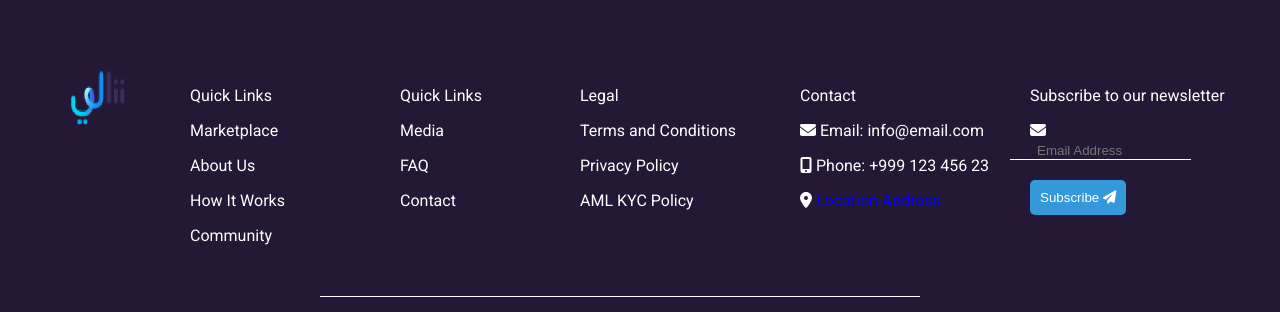
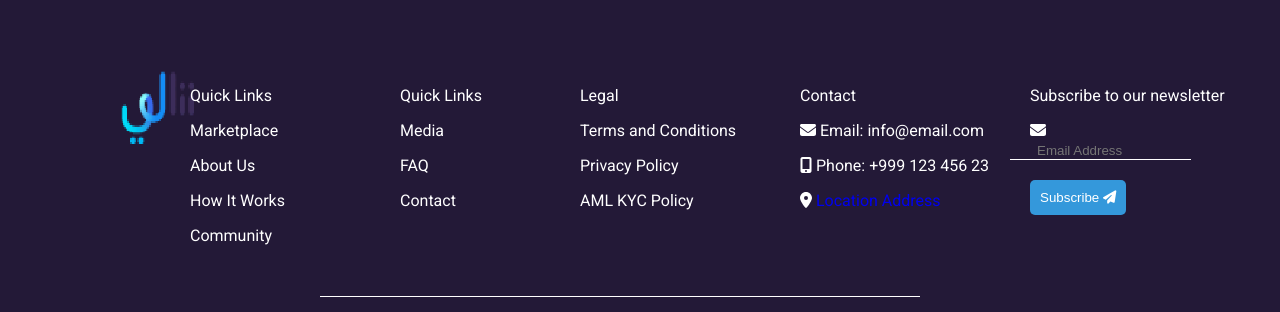
Before and after one commit to taha007860/NFTs-Website, a React (Vite) app: page /nft/1/1/1/1/1/1/1/1/1/1/1/1 in a window 1280 px wide. Shown: the part 640-952 px from the top of the page. Built offline with nearby package versions, Linux system fonts and the light colour scheme.

Commit message:
logo and bar

```diff
--- a/src/components/Footer.jsx
+++ b/src/components/Footer.jsx
@@ -13,7 +13,7 @@ const Footer = () => {
     <footer className="footer-container">
       <div className="footer-column" id="logo">
         <div className="logo">
-          <img src={logo} alt="logo" width="55px" height="55px" />
+          <img src={logo} alt="logo" width="75px" height="75px" />
         </div>
       </div>
       <div className="footer-column">
--- a/src/styles/Footer.css
+++ b/src/styles/Footer.css
@@ -31,7 +31,7 @@
   }
   #logo {
     position: relative;
-    left: 10px;
+    left: 60px;
   }
 
   .quick-links,
--- a/src/styles/Header.css
+++ b/src/styles/Header.css
@@ -24,7 +24,7 @@
     justify-content: center;
     background-color: #1E142D;
     border-radius: 5px;
-    width: 25%;
+    width: 15%;
   }
 
   .search-bar input {
```
